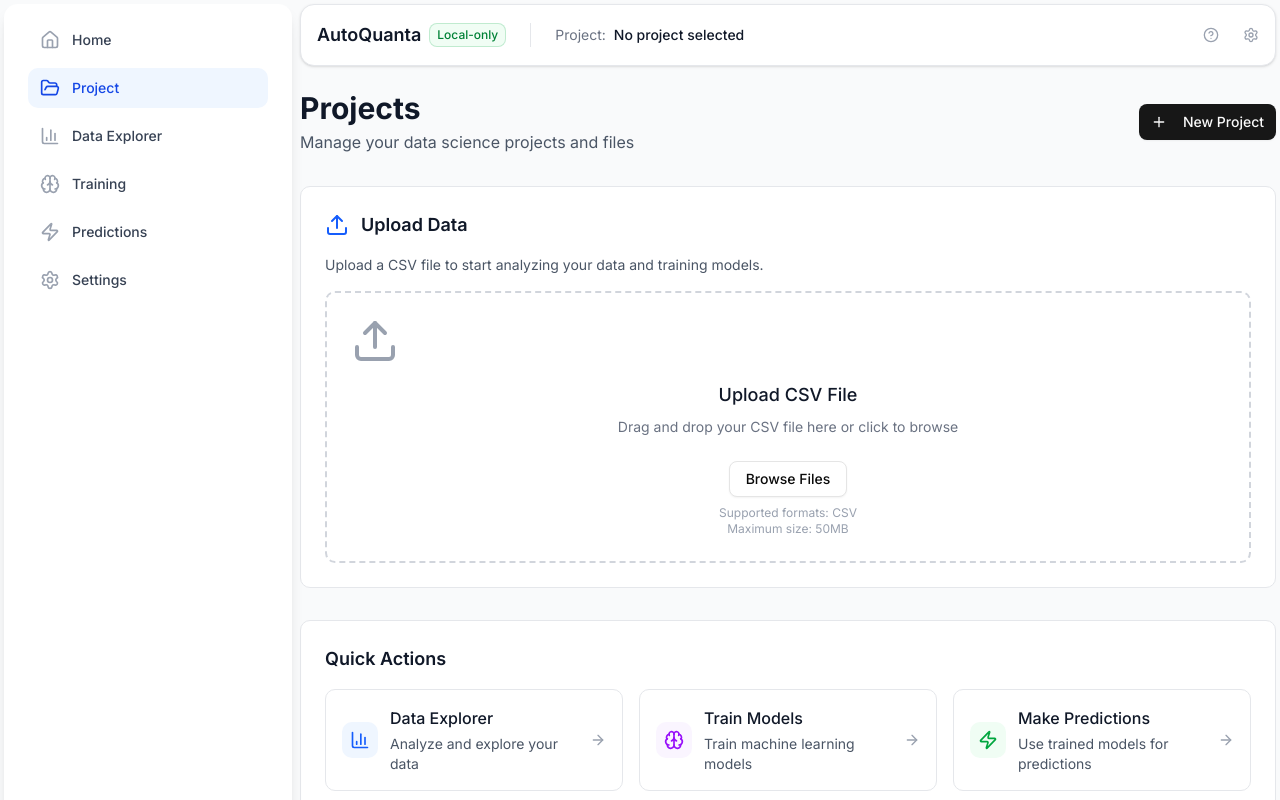
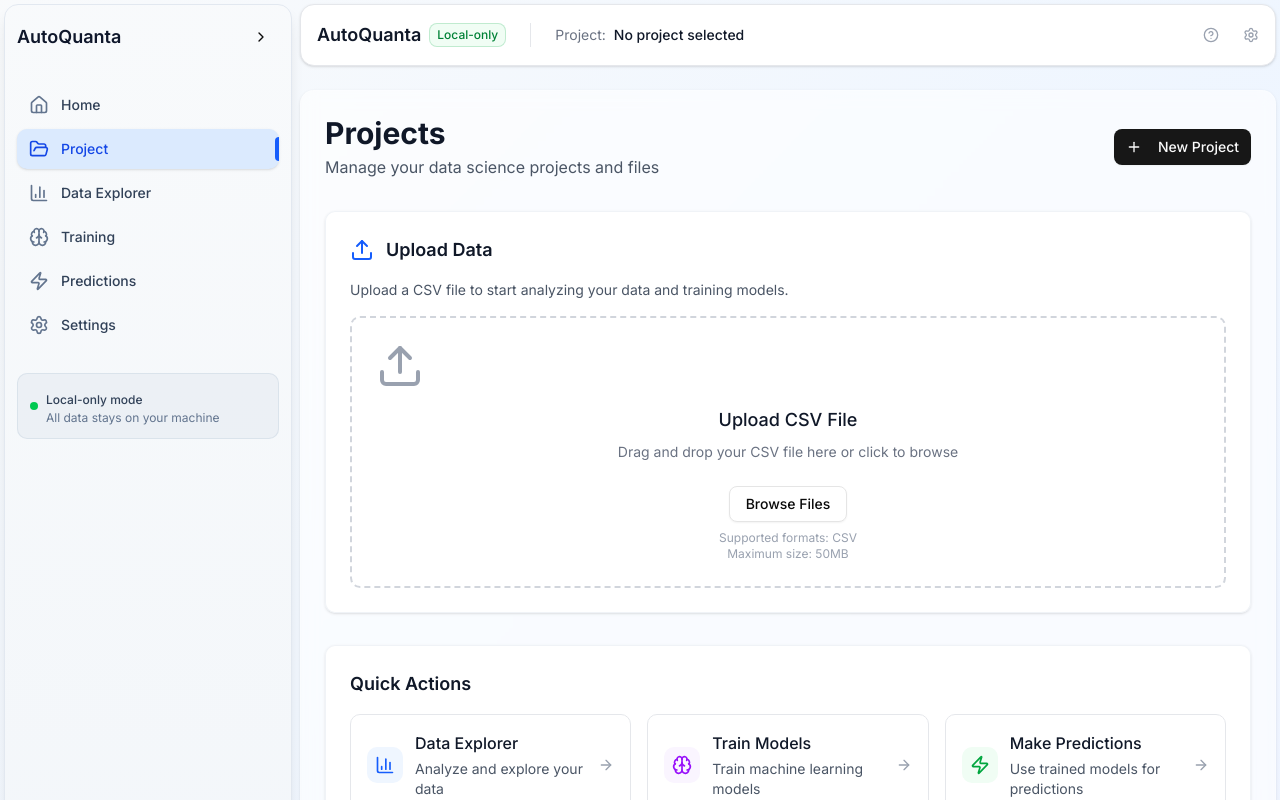
Before and after one commit to Sribhuvan-25/AutoQuanta, a Next.js app in the folder frontend/: page /project in a window 1280 px wide. Shown: the top 800 px of the page. Built offline with nearby package versions, Linux system fonts and the light colour scheme.

Commit message:
UI changes

```diff
--- a/frontend/src/app/project/page.tsx
+++ b/frontend/src/app/project/page.tsx
@@ -121,7 +121,7 @@ export default function ProjectPage() {
         </div>
 
         {/* File Upload Section */}
-        <div className="bg-white rounded-lg border border-gray-200 p-6">
+        <div className="bg-white/80 backdrop-blur-sm rounded-lg border border-slate-200/50 shadow-sm p-6">
           <div className="flex items-center gap-x-3 mb-4">
             <Upload className="h-6 w-6 text-blue-600" />
             <h2 className="text-lg font-semibold text-gray-900">Upload Data</h2>
@@ -185,7 +185,7 @@ export default function ProjectPage() {
         </div>
 
         {/* Quick Actions */}
-        <div className="bg-white rounded-lg border border-gray-200 p-6">
+        <div className="bg-white/80 backdrop-blur-sm rounded-lg border border-slate-200/50 shadow-sm p-6">
           <h2 className="text-lg font-semibold text-gray-900 mb-4">Quick Actions</h2>
           <div className="grid grid-cols-1 md:grid-cols-3 gap-4">
             {quickActions.map((action) => (
@@ -214,7 +214,7 @@ export default function ProjectPage() {
         </div>
 
         {/* Recent Projects */}
-        <div className="bg-white rounded-lg border border-gray-200 p-6">
+        <div className="bg-white/80 backdrop-blur-sm rounded-lg border border-slate-200/50 shadow-sm p-6">
           <div className="flex items-center justify-between mb-4">
             <h2 className="text-lg font-semibold text-gray-900">Recent Projects</h2>
             <Link href="/project" className="text-sm text-blue-600 hover:text-blue-700">
@@ -250,7 +250,7 @@ export default function ProjectPage() {
         </div>
 
         {/* Getting Started Guide */}
-        <div className="bg-blue-50 rounded-lg border border-blue-200 p-6">
+        <div className="bg-blue-50/80 backdrop-blur-sm rounded-lg border border-blue-200/50 shadow-sm p-6">
           <h2 className="text-lg font-semibold text-blue-900 mb-3">Getting Started</h2>
           <div className="space-y-3 text-sm text-blue-800">
             <p>1. <strong>Upload your data:</strong> Start by uploading a CSV file using the upload area above.</p>
--- a/frontend/src/components/layout/AppLayout.tsx
+++ b/frontend/src/components/layout/AppLayout.tsx
@@ -12,7 +12,7 @@ export function AppLayout({ children }: AppLayoutProps) {
   const [sidebarOpen, setSidebarOpen] = React.useState(false);
 
   return (
-    <div className="min-h-screen bg-gray-50 p-1">
+    <div className="min-h-screen bg-gradient-to-br from-slate-50 via-blue-50 to-indigo-50 p-1">
       <div className="mx-auto max-w-7xl">
         <div className="flex gap-2">
           {/* Sidebar */}
@@ -25,7 +25,9 @@ export function AppLayout({ children }: AppLayoutProps) {
 
             {/* Page content */}
             <main className="mt-6">
-              {children}
+              <div className="bg-white/60 backdrop-blur-sm rounded-xl shadow-sm border border-white/20 p-6 min-h-[calc(100vh-8rem)]">
+                {children}
+              </div>
             </main>
           </div>
         </div>
--- a/frontend/src/components/layout/Sidebar.tsx
+++ b/frontend/src/components/layout/Sidebar.tsx
@@ -1,11 +1,13 @@
 'use client';
 
-import React from 'react';
+import React, { useState } from 'react';
 import Link from 'next/link';
 import { usePathname } from 'next/navigation';
-import { X, Home, FolderOpen, BarChart3, Brain, Zap, Settings } from 'lucide-react';
+import { X, Home, FolderOpen, BarChart3, Brain, Zap, Settings, ChevronRight } from 'lucide-react';
 import { Button } from '@/components/ui/button';
 import { cn } from '@/lib/utils';
+import { useAppSelector, useAppDispatch } from '@/store/hooks';
+import { selectSidebar, toggleSidebar, setSidebarCollapsed } from '@/store/slices/uiSlice';
 
 interface SidebarProps {
   open: boolean;
@@ -23,6 +25,12 @@ const navigation = [
 
 export function Sidebar({ open, setOpen }: SidebarProps) {
   const pathname = usePathname();
+  const dispatch = useAppDispatch();
+  const sidebar = useAppSelector(selectSidebar);
+  const [isHovering, setIsHovering] = useState(false);
+
+  // Determine if sidebar should be expanded
+  const isExpanded = open || isHovering || !sidebar.isCollapsed;
 
   return (
     <>
@@ -37,25 +45,58 @@ export function Sidebar({ open, setOpen }: SidebarProps) {
       {/* Sidebar */}
       <div
         className={cn(
-          'fixed inset-y-1 left-1 z-50 w-72 bg-white rounded-xl shadow-xl transition-transform duration-300 ease-in-out lg:translate-x-0 lg:static lg:inset-0 lg:rounded-xl lg:shadow-lg',
+          'fixed inset-y-1 left-1 z-50 bg-gradient-to-b from-slate-50 to-slate-100 rounded-xl shadow-xl transition-all duration-300 ease-in-out lg:translate-x-0 lg:static lg:inset-0 lg:rounded-xl lg:shadow-lg border border-slate-200',
+          // Width transitions
+          isExpanded ? 'w-72' : 'w-16 lg:w-16',
+          // Mobile transform
           open ? 'translate-x-0' : '-translate-x-full lg:translate-x-0'
         )}
+        onMouseEnter={() => setIsHovering(true)}
+        onMouseLeave={() => setIsHovering(false)}
       >
-        {/* Close button for mobile */}
-        <div className="flex h-16 items-center justify-between px-6 lg:hidden">
-          <h2 className="text-lg font-semibold text-gray-900">AutoQuanta</h2>
+        {/* Header */}
+        <div className="flex h-16 items-center justify-between px-3">
+          {isExpanded && (
+            <h2 className="text-lg font-semibold text-slate-900 lg:block">AutoQuanta</h2>
+          )}
+
+          {/* Desktop toggle button */}
+          <Button
+            variant="ghost"
+            size="sm"
+            onClick={() => {
+              if (window.innerWidth >= 1024) {
+                dispatch(setSidebarCollapsed(!sidebar.isCollapsed));
+              } else {
+                setOpen(false);
+              }
+            }}
+            className={cn(
+              "hidden lg:flex transition-transform duration-200",
+              !isExpanded && "rotate-180"
+            )}
+          >
+            {open && window.innerWidth < 1024 ? (
+              <X className="h-5 w-5" />
+            ) : (
+              <ChevronRight className="h-5 w-5" />
+            )}
+          </Button>
+
+          {/* Mobile close button */}
           <Button
             variant="ghost"
             size="sm"
             onClick={() => setOpen(false)}
+            className="lg:hidden"
           >
-            <X className="h-6 w-6" />
+            <X className="h-5 w-5" />
           </Button>
         </div>
 
         {/* Navigation */}
-        <nav className="px-6 py-4">
-          <ul className="space-y-2">
+        <nav className="px-3 py-4 flex-1">
+          <ul className="space-y-1">
             {navigation.map((item) => {
               const isActive = pathname === item.href;
               return (
@@ -63,20 +104,31 @@ export function Sidebar({ open, setOpen }: SidebarProps) {
                   <Link
                     href={item.href}
                     className={cn(
-                      'group flex items-center gap-x-3 rounded-lg px-3 py-2.5 text-sm font-medium transition-colors',
+                      'group flex items-center gap-x-3 rounded-lg px-3 py-2.5 text-sm font-medium transition-all duration-200 relative',
                       isActive
-                        ? 'bg-blue-50 text-blue-700'
-                        : 'text-gray-700 hover:bg-gray-50 hover:text-gray-900'
+                        ? 'bg-blue-100 text-blue-700 shadow-sm'
+                        : 'text-slate-700 hover:bg-slate-200/50 hover:text-slate-900'
                     )}
                     onClick={() => setOpen(false)}
+                    title={!isExpanded ? item.name : undefined}
                   >
                     <item.icon
                       className={cn(
-                        'h-5 w-5 flex-shrink-0',
-                        isActive ? 'text-blue-700' : 'text-gray-400 group-hover:text-gray-500'
+                        'h-5 w-5 flex-shrink-0 transition-colors',
+                        isActive ? 'text-blue-700' : 'text-slate-500 group-hover:text-slate-700'
                       )}
                     />
-                    {item.name}
+                    <span
+                      className={cn(
+                        'transition-all duration-300',
+                        !isExpanded && 'opacity-0 w-0 overflow-hidden'
+                      )}
+                    >
+                      {item.name}
+                    </span>
+                    {isActive && (
+                      <div className="absolute right-0 top-1/2 -translate-y-1/2 w-1 h-6 bg-blue-600 rounded-l-full" />
+                    )}
                   </Link>
                 </li>
               );
@@ -85,15 +137,22 @@ export function Sidebar({ open, setOpen }: SidebarProps) {
         </nav>
 
         {/* Bottom section */}
-        <div className="absolute bottom-0 left-0 right-0 p-6">
-          <div className="rounded-lg bg-gray-50 p-4">
+        <div className="p-3">
+          <div className={cn(
+            "rounded-lg bg-slate-200/50 border border-slate-300/50 transition-all duration-300",
+            isExpanded ? "p-3" : "p-2"
+          )}>
             <div className="flex items-center gap-x-2">
-              <div className="h-2 w-2 rounded-full bg-green-400"></div>
-              <span className="text-xs font-medium text-gray-700">Local-only mode</span>
+              <div className="h-2 w-2 rounded-full bg-green-500 flex-shrink-0"></div>
+              {isExpanded && (
+                <div className="overflow-hidden">
+                  <span className="text-xs font-medium text-slate-700 whitespace-nowrap">Local-only mode</span>
+                  <p className="text-xs text-slate-500 whitespace-nowrap">
+                    All data stays on your machine
+                  </p>
+                </div>
+              )}
             </div>
-            <p className="mt-1 text-xs text-gray-500">
-              All data stays on your machine
-            </p>
           </div>
         </div>
       </div>
--- a/frontend/src/store/index.ts
+++ b/frontend/src/store/index.ts
@@ -37,9 +37,9 @@ const persistConfig = {
   key: 'autoquanta',
   version: 1,
   storage,
-  // Only persist certain slices and exclude UI state
-  whitelist: ['project', 'settings'],
-  blacklist: ['ui'], // UI state should not persist
+  // Persist project, data, and settings - exclude UI and training state
+  whitelist: ['project', 'data', 'settings'],
+  blacklist: ['ui', 'training'], // UI and training state should not persist
 };
 
 // Create persisted reducer
```
